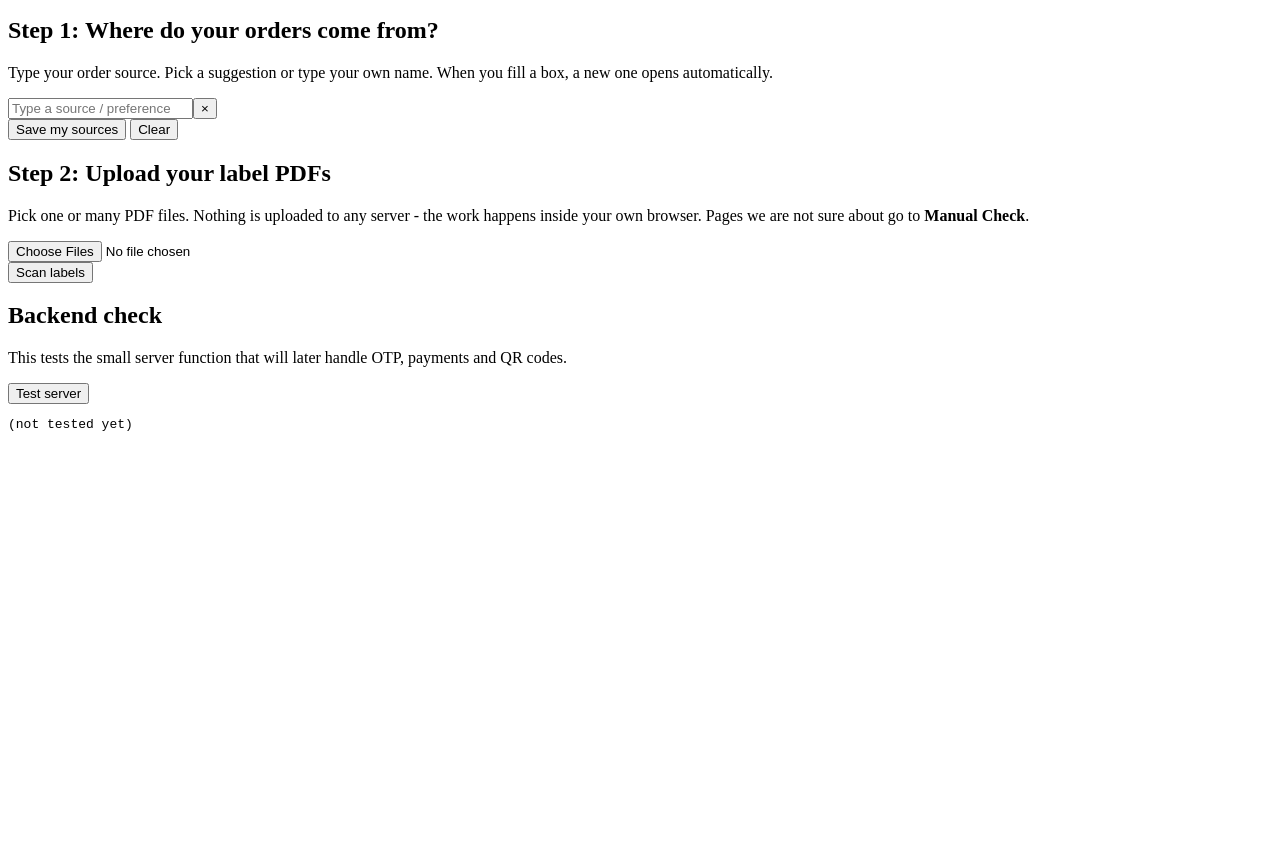
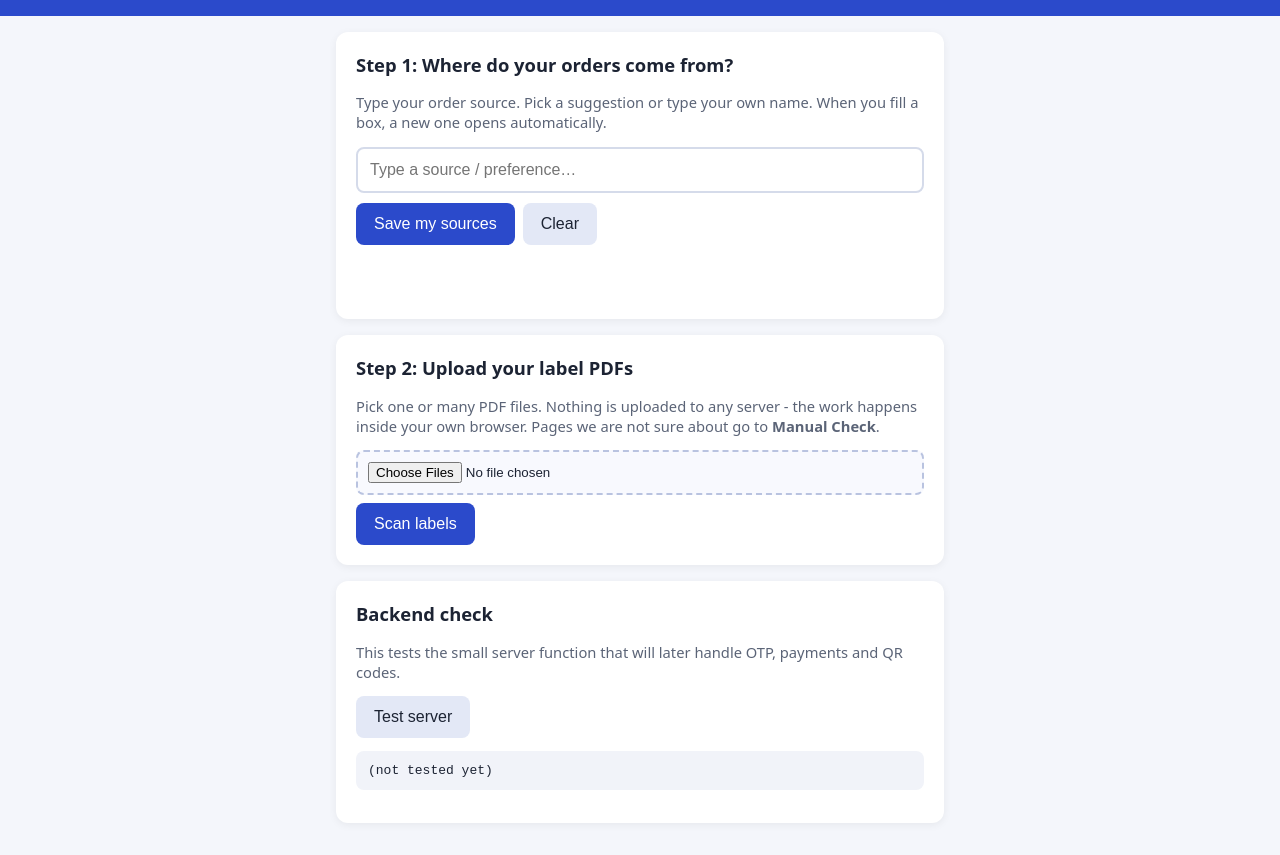
Before and after one commit to dsoumyajit023-jpg/packkaro, a plain HTML site: page index.html in a window 1280 px wide. Shown: the part 101-956 px from the top of the page. Before the commit the page ends 800 px from the top, so only its background shows below. Drawn offline with Linux system fonts and the light colour scheme.

Commit message:
Update style.css

```diff
--- a/style.css
+++ b/style.css
@@ -1,65 +1,87 @@
-<!DOCTYPE html>
-<html lang="en">
-<head>
-  <meta charset="UTF-8" />
-  <meta name="viewport" content="width=device-width, initial-scale=1" />
-  <title>PackKaro – Label Cropper & Packing Helper</title>
-  <link rel="stylesheet" href="style.css" />
-</head>
-<body>
-  <header>
-    <h1>PackKaro</h1>
-    <p>Crop labels, sort items, pack with zero mistakes.</p>
-  </header>
+* { box-sizing: border-box; }
 
-  <main>
-    <section class="card">
-      <h2>Step 1: Where do your orders come from?</h2>
-      <p class="hint">
-        Start typing (e.g. "Mee", "Flip"). Pick a suggestion or type your own name.
-        When you fill a box, a new one opens automatically.
-      </p>
+body {
+  margin: 0;
+  font-family: system-ui, -apple-system, "Segoe UI", Roboto, sans-serif;
+  background: #f4f6fb;
+  color: #1c2333;
+}
 
-      <!-- The boxes get added here by app.js -->
-      <div id="source-list"></div>
+header {
+  background: #2b4acb;
+  color: #fff;
+  padding: 24px 16px;
+  text-align: center;
+}
+header h1 { margin: 0 0 4px; }
+header p { margin: 0; opacity: 0.9; }
 
-      <!-- Suggestion list shared by all boxes. Users can still type anything. -->
-      <datalist id="source-suggestions"></datalist>
+main {
+  max-width: 640px;
+  margin: 0 auto;
+  padding: 16px;
+}
 
-      <div class="actions">
-        <button id="save-btn" type="button">Save my sources</button>
-        <button id="clear-btn" type="button" class="secondary">Clear</button>
-      </div>
-      <p id="status" role="status"></p>
-    </section>
+.card {
+  background: #fff;
+  border-radius: 12px;
+  padding: 20px;
+  margin-bottom: 16px;
+  box-shadow: 0 2px 8px rgba(0, 0, 0, 0.06);
+}
+.card h2 { margin-top: 0; font-size: 1.15rem; }
+.hint { color: #5b6477; font-size: 0.92rem; }
 
-    <section class="card">
-      <h2>Step 2: Upload your label PDFs</h2>
-      <p class="hint">
-        Pick one or many PDF files. Nothing is uploaded to any server &ndash; the work happens
-        inside your own browser. Pages we are not sure about go to <b>Manual Check</b>.
-      </p>
-      <input id="file-input" type="file" accept="application/pdf" multiple />
-      <div class="actions">
-        <button id="scan-btn" type="button">Scan labels</button>
-      </div>
-      <div id="progress-wrap" hidden>
-        <progress id="progress-bar" value="0" max="100"></progress>
-        <p id="progress-text"></p>
-      </div>
-      <div id="results"></div>
-    </section>
+.source-row { display: flex; gap: 8px; margin-bottom: 10px; }
+.source-row input {
+  flex: 1;
+  padding: 12px;
+  font-size: 1rem;
+  border: 2px solid #d5dbea;
+  border-radius: 8px;
+}
+.source-row input:focus { outline: none; border-color: #2b4acb; }
+.source-row input.filled { border-color: #1f9d55; background: #f1fbf5; }
 
-    <section class="card">
-      <h2>Backend check</h2>
-      <p class="hint">This tests the small server function that will later handle OTP, payments and QR codes.</p>
-      <button id="ping-btn" type="button" class="secondary">Test server</button>
-      <pre id="ping-result">(not tested yet)</pre>
-    </section>
-  </main>
+.remove-btn {
+  border: none;
+  background: #eef0f6;
+  border-radius: 8px;
+  width: 44px;
+  font-size: 1.1rem;
+  cursor: pointer;
+}
 
-  <!-- PDF.js reads text from PDFs inside the browser (free, from a public CDN) -->
-  <script src="https://cdnjs.cloudflare.com/ajax/libs/pdf.js/3.11.174/pdf.min.js"></script>
-  <script src="app.js"></script>
-</body>
-</html>
+button {
+  padding: 12px 18px;
+  font-size: 1rem;
+  border: none;
+  border-radius: 8px;
+  background: #2b4acb;
+  color: #fff;
+  cursor: pointer;
+}
+button.secondary { background: #e3e8f6; color: #1c2333; }
+.actions { display: flex; gap: 8px; margin-top: 8px; }
+
+#status { min-height: 1.4em; font-weight: 600; }
+pre {
+  background: #f1f3f9;
+  padding: 12px;
+  border-radius: 8px;
+  overflow-x: auto;
+}
+
+/* ---- Step 2 ---- */
+#file-input { width: 100%; padding: 10px; border: 2px dashed #b9c3e0; border-radius: 8px; background: #f8f9fe; }
+progress { width: 100%; height: 14px; }
+#progress-text { margin: 4px 0 0; font-size: 0.92rem; color: #5b6477; }
+table.counts { width: 100%; border-collapse: collapse; margin-top: 12px; }
+table.counts th, table.counts td { text-align: left; padding: 8px; border-bottom: 1px solid #e6e9f3; }
+.review { margin-top: 14px; padding: 12px; border-radius: 8px; background: #fff6e0; border: 2px solid #f0b429; }
+.review h3 { margin: 0 0 6px; font-size: 1rem; }
+.review ul { margin: 0; padding-left: 20px; }
+.ok-note { margin-top: 12px; color: #1f9d55; font-weight: 600; }
+
+/* No remove button on the first box */
+.source-row:first-child .remove-btn { display: none; }
```
